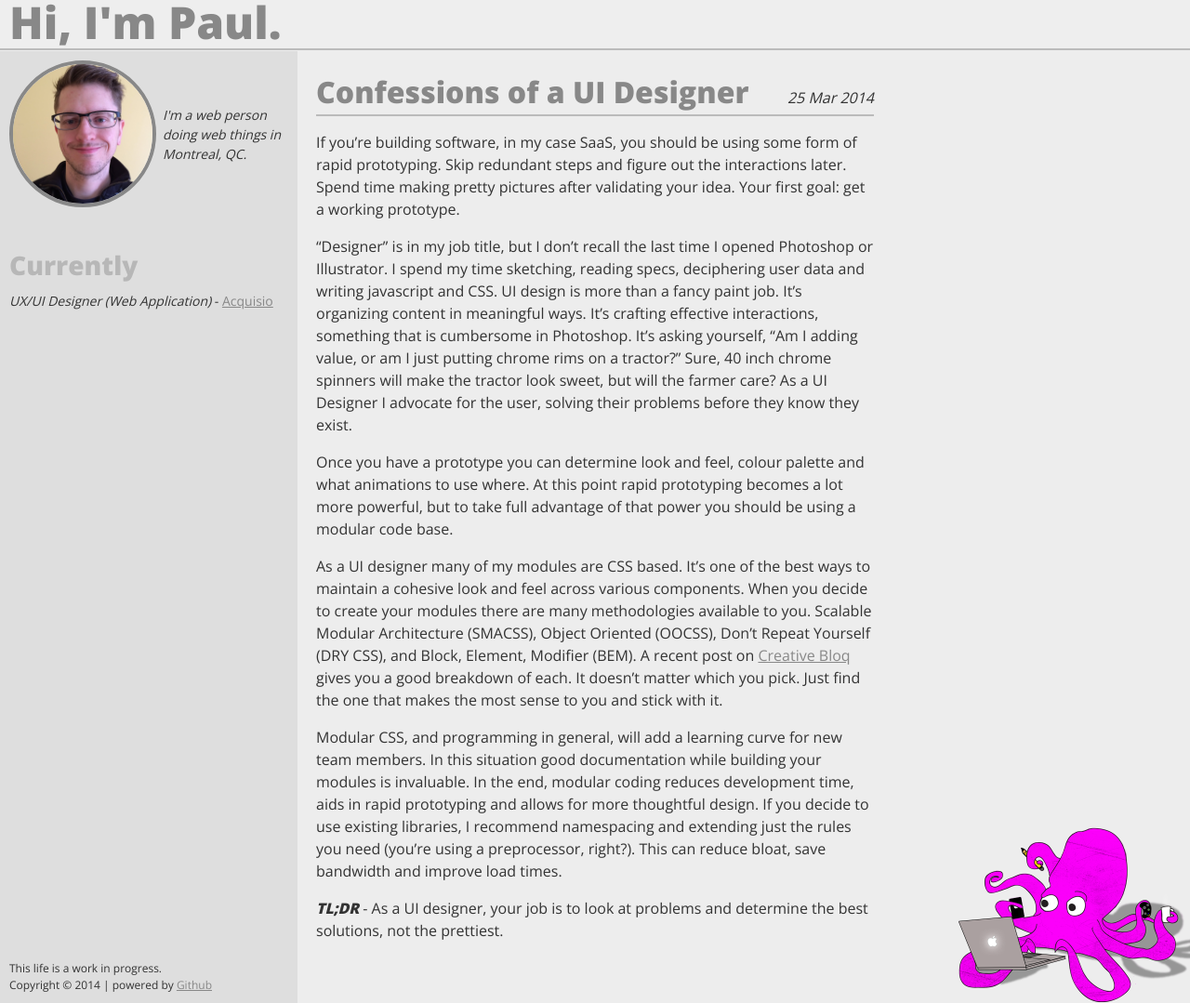
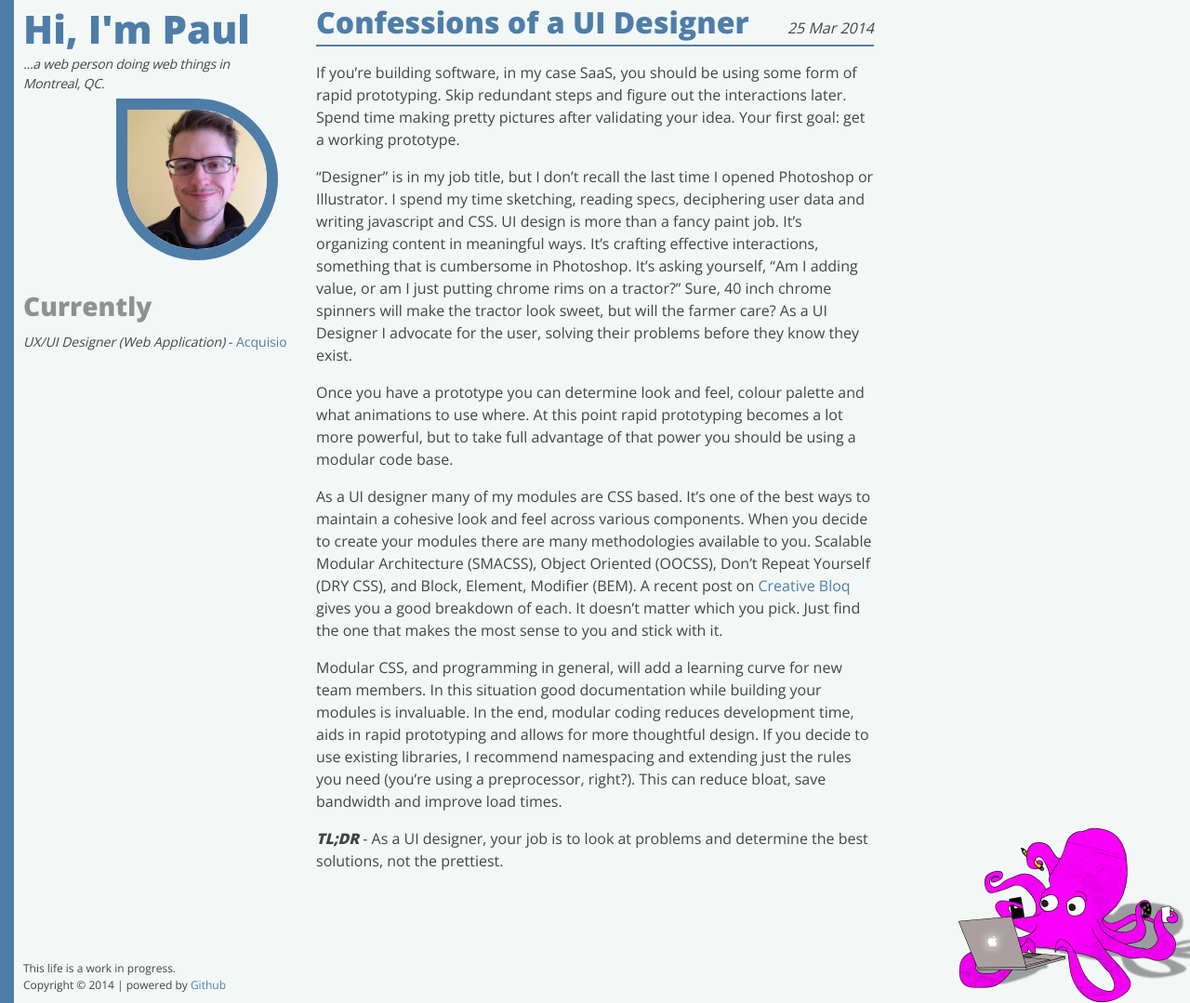
Before and after one commit to paulrdukes/paulrdukes.github.io, a Jekyll site: the page built from index.md, in a window 1280 px wide and 1079 px high. Shown: the whole window at 93% size. Built offline with Jekyll 4.4.1, drawn with Linux system fonts in a browser that asks for light colours; nearby versions of some CDN libraries; some web fonts are replaced.

```diff
--- a/_includes/header.html
+++ b/_includes/header.html
@@ -18,4 +18,3 @@
             <p class="browsehappy">You are using an <strong>outdated</strong> browser. Please <a href="http://browsehappy.com/">upgrade your browser</a> to improve your experience.</p>
         <![endif]-->
       <div class="wrap">
-        {% include social.html %}
--- a/_includes/sidebar.html
+++ b/_includes/sidebar.html
@@ -1,17 +1,9 @@
 <!-- side bar stuff -->
 <aside class="about-wrap">
-  <div class="about">
-    <img src="/imgs/profile-pic.jpg" alt="profile-pic" class="profile-pic">
-    <p>I'm a web person doing web things in Montreal, QC.</p>
-    <h2>Currently</h2>
-    <ul>
-      <li><em>UX/UI Designer (Web Application)</em> - <a href="http://www.acquisio.com/" target="_blank">Acquisio</a></li>
-    </ul>
-  </div>
-
+  <div class="about"></div>
   <div class="footer-wrap">
     <div class="footer">
-      This life is a work in progress. <br >
+      This life is a work in progress. <br /><!-- TODO: create directive to randomize this line -->
       Copyright &copy; 2014 | powered by <a href="http://pages.github.com" target="_blank">Github</a>
     </div>
   </div>
--- a/_includes/social.html
+++ /dev/null
@@ -1,4 +0,0 @@
-<div class="header">
-  <h1><a href="/index.html">Hi, I'm Paul.</a></h1>
-  <social-links></social-links>
-</div>
--- a/_layouts/default.html
+++ b/_layouts/default.html
@@ -1,11 +1,7 @@
 {% include header.html %}
-
   {% include sidebar.html %}
-
   <div class="content">
-
     {{ content }}
-
   </div>
   <div class="multitaskopus"></div>
   </div>
--- a/css/styles.css
+++ b/css/styles.css
@@ -9,9 +9,9 @@
 
 /* line 14, ../_scss/styles.scss */
 html {
-  background: #ededed;
+  background: #f3f8f7;
   font: 16px/1.5 "Open Sans", sans-serif;
-  color: #333333;
+  color: #444444;
 }
 
 /* line 20, ../_scss/styles.scss */
@@ -19,12 +19,13 @@ h1 {
   font-size: 3em;
   line-height: 1.2;
   font-weight: 900;
-  color: #222222;
+  color: #777777;
   padding: 0;
   line-height: 1;
+  margin: 0;
 }
 
-/* line 29, ../_scss/styles.scss */
+/* line 30, ../_scss/styles.scss */
 .wrap {
   position: absolute;
   top: 0;
@@ -33,53 +34,34 @@ h1 {
   right: 0;
 }
 
-/* line 37, ../_scss/styles.scss */
+/* line 38, ../_scss/styles.scss */
 .content {
   width: 600px;
   margin: 0 auto;
-  margin-top: 75px;
 }
 
 /* line 43, ../_scss/styles.scss */
-.header {
-  left: 0;
-  right: 0;
-  position: fixed;
-  padding: 2px 18px;
+.social-media {
   margin: 0;
-  background: #eeeeee;
-  border-bottom: 2px solid #bbbbbb;
-}
-/* line 51, ../_scss/styles.scss */
-.header .social-media {
-  float: right;
-  margin: 0;
+  padding: 0;
   display: inline-block;
 }
-/* line 57, ../_scss/styles.scss */
-.header a {
-  text-decoration: none;
-}
-/* line 61, ../_scss/styles.scss */
-.header h1 {
-  display: inline-block;
-  position: absolute;
-  left: 10px;
-  top: 0;
-  margin: 0;
+/* line 48, ../_scss/styles.scss */
+.social-media li {
+  padding-right: 10px;
 }
 
-/* line 70, ../_scss/styles.scss */
+/* line 54, ../_scss/styles.scss */
 ul {
   list-style: none;
   text-align: right;
 }
-/* line 74, ../_scss/styles.scss */
+/* line 58, ../_scss/styles.scss */
 ul li {
   display: inline-block;
 }
 
-/* line 79, ../_scss/styles.scss */
+/* line 63, ../_scss/styles.scss */
 .visuallyhidden {
   border: 0;
   clip: rect(0 0 0 0);
@@ -91,65 +73,57 @@ ul li {
   width: 1px;
 }
 
-/* line 90, ../_scss/styles.scss */
+/* line 74, ../_scss/styles.scss */
 .large-icon {
   font-size: 32px;
   margin-left: 10px;
 }
 
-/* line 94, ../_scss/styles.scss */
+/* line 78, ../_scss/styles.scss */
 .about-wrap {
   font-size: 14px;
   float: left;
   width: 320px;
-  background: #dedede;
   box-sizing: border-box;
   padding: 10px 10px;
   position: fixed;
-  top: 55px;
+  top: 0;
   bottom: 0;
   left: 0;
-  transition: .55s ease-out;
+  border-left: 2px solid #4e7da8;
+  border-width: 15px;
 }
-/* line 107, ../_scss/styles.scss */
-.about-wrap.closed {
-  height: 0;
-  padding-bottom: 5px;
-  overflow: hidden;
-  transition: .55s ease-out;
-}
-/* line 115, ../_scss/styles.scss */
+/* line 92, ../_scss/styles.scss */
 .about-wrap .about ul {
   text-align: left;
   margin-left: 0;
   padding-left: 0;
 }
-/* line 120, ../_scss/styles.scss */
+/* line 97, ../_scss/styles.scss */
 .about-wrap .about h2 {
   font-size: 2em;
-  color: #b7b7b7;
+  color: #919191;
   clear: both;
   line-height: 1;
   margin-bottom: 0;
 }
-/* line 127, ../_scss/styles.scss */
+/* line 104, ../_scss/styles.scss */
 .about-wrap .about .profile-pic {
   width: 150px;
   height: 150px;
-  border: 4px #888888 solid;
-  border-radius: 50%;
-  margin: 0 10px 20px 0;
+  border: 2px solid #4e7da8;
+  border-width: 12px;
+  border-radius: 0 50% 50%;
 }
-/* line 135, ../_scss/styles.scss */
+/* line 112, ../_scss/styles.scss */
 .about-wrap .about p {
-  width: 135px;
-  margin-top: -135px;
-  float: right;
   font-style: italic;
   font-weight: 300;
+  letter-spacing: -0.016em;
+  margin: 6px 0;
 }
 
-/* line 144, ../_scss/styles.scss */
+/* line 120, ../_scss/styles.scss */
 .multitaskopus {
   background: url("../imgs/multitaskopus.png") no-repeat;
   background-size: 100%;
@@ -160,7 +134,7 @@ ul li {
   right: 0;
 }
 
-/* line 154, ../_scss/styles.scss */
+/* line 130, ../_scss/styles.scss */
 .footer-wrap {
   position: absolute;
   bottom: 0;
@@ -169,39 +143,40 @@ ul li {
   padding: 10px;
   font-size: 12px;
 }
-/* line 162, ../_scss/styles.scss */
+/* line 138, ../_scss/styles.scss */
 .footer-wrap .footer {
   margin: 0 auto;
   width: 300px;
 }
 
-/* line 169, ../_scss/styles.scss */
+/* line 145, ../_scss/styles.scss */
 a {
-  color: #888888;
+  color: #4e7da8;
   transition: color 0.5s ease-out;
+  text-decoration: none;
 }
-/* line 173, ../_scss/styles.scss */
+/* line 150, ../_scss/styles.scss */
 a:hover {
-  color: #f82cf8;
+  color: #b3d2cc;
   transition: color 0.35s ease-out;
 }
 
-/* line 180, ../_scss/styles.scss */
+/* line 157, ../_scss/styles.scss */
 #posts {
   padding-bottom: 50px;
 }
 
-/* line 184, ../_scss/styles.scss */
+/* line 161, ../_scss/styles.scss */
 .post-title {
-  border-bottom: 2px solid #bbbbbb;
+  border-bottom: 2px solid #4e7da8;
 }
-/* line 187, ../_scss/styles.scss */
+/* line 164, ../_scss/styles.scss */
 .post-title a {
   font-size: 32px;
   font-weight: 900;
   text-decoration: none;
 }
-/* line 192, ../_scss/styles.scss */
+/* line 169, ../_scss/styles.scss */
 .post-title em {
   float: right;
   line-height: 60px;
--- /dev/null
+++ b/data/about.json
@@ -0,0 +1,12 @@
+{
+  "title": "Hi, I'm Paul" ,
+  "pic": "/imgs/profile-pic.jpg",
+  "bio":"...a web person doing web things in Montreal, QC.",
+  "jobs": [
+    {
+      "title": "UX/UI Designer (Web Application)",
+      "company": "Acquisio",
+      "url": "http://www.acquisio.com"
+    }
+  ]
+}
--- a/js/app.js
+++ b/js/app.js
@@ -3,7 +3,7 @@
 
   var app = angular.module('Blog', []);
 
-
+  // Prevents conflicts with liquid templating language
   // app.config( function($interpolateProvider) {
   //   $interpolateProvider.startSymbol('[[');
   //   $interpolateProvider.endSymbol(']]');
@@ -11,15 +11,35 @@
 
   app.directive('socialLinks', function () {
     return {
-      restrict: 'EA',
+      restrict: 'EAC',
       controller: function ($http, $scope) {
-        $http.get('js/social.json').success(function (data) {
+        $http.get('data/social.json').success(function (data) {
           $scope.socialLinks = data;
         });
       },
-      template: '<ul class="social-media"> <li ng-repeat="socialLink in socialLinks" ng-hide="socialLink.hide">\
-      <a href="{{socialLink.url}}" class="large-icon entypo-{{socialLink.class}}" data-icon="{{socialLink.name| lowercase}}" target="_blank">\
-      <span class="visuallyhidden">{{socialLink.name}}<span></a></li></ul>'
+      template: '<ul class="social-media"> <li ng-repeat="socialLink in socialLinks" ng-hide="socialLink.hide">' +
+        '<a href="{{socialLink.url}}" class="large-icon entypo-{{socialLink.class}}" data-icon="{{socialLink.name | lowercase}}" target="_blank">' +
+        '<span class="visuallyhidden">{{socialLink.name}}<span></a></li></ul>'
     };
   });
-})();
+
+  app.directive('about', function () {
+    return {
+      restrict: 'EAC',
+      controller: function ($http, $scope) {
+        $http.get('data/about.json').success(function (data) {
+          $scope.about = data;
+        });
+      },
+      // TODO: Clean this up.
+      template:'<h1><a href="/index.html">{{about.title}}</a></h1>'+
+      '<p>{{about.bio}}</p>' +
+      '<social-links></social-links>'+
+      '<img src="{{about.pic}}" alt="profile-pic" class="profile-pic">' +
+      '<h2>Currently</h2>' +
+      '<ul ng-repeat="job in about.jobs">' +
+        '<li><em>{{job.title}}</em> - <a href="{{job.url}}" target="_blank">{{job.company}}</a></li>' +
+      '</ul>'
+    };
+  });
+}());
```
Also changed, not shown: _scss/styles.scss (+20 -43 lines), _scss/variables.scss (+11 -10 lines), data/social.json (renamed from js/social.json), 1 other file.
